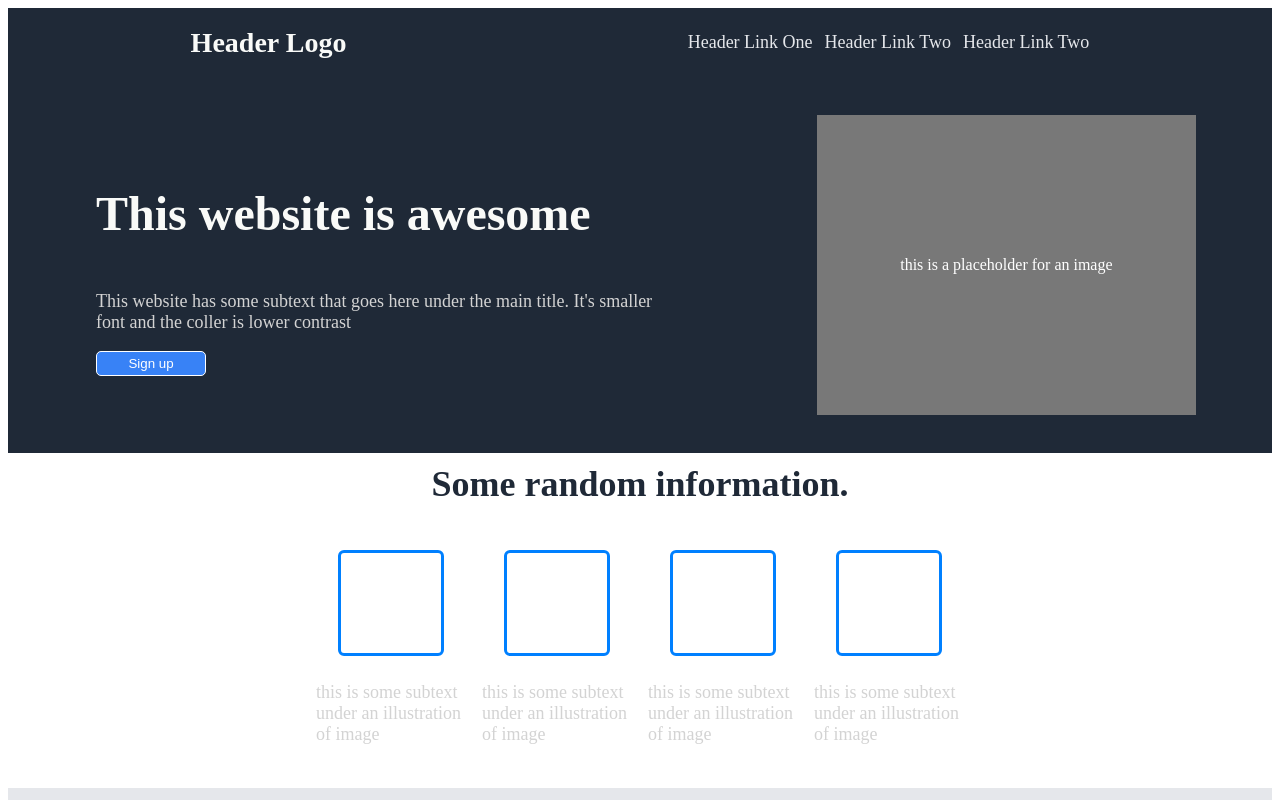
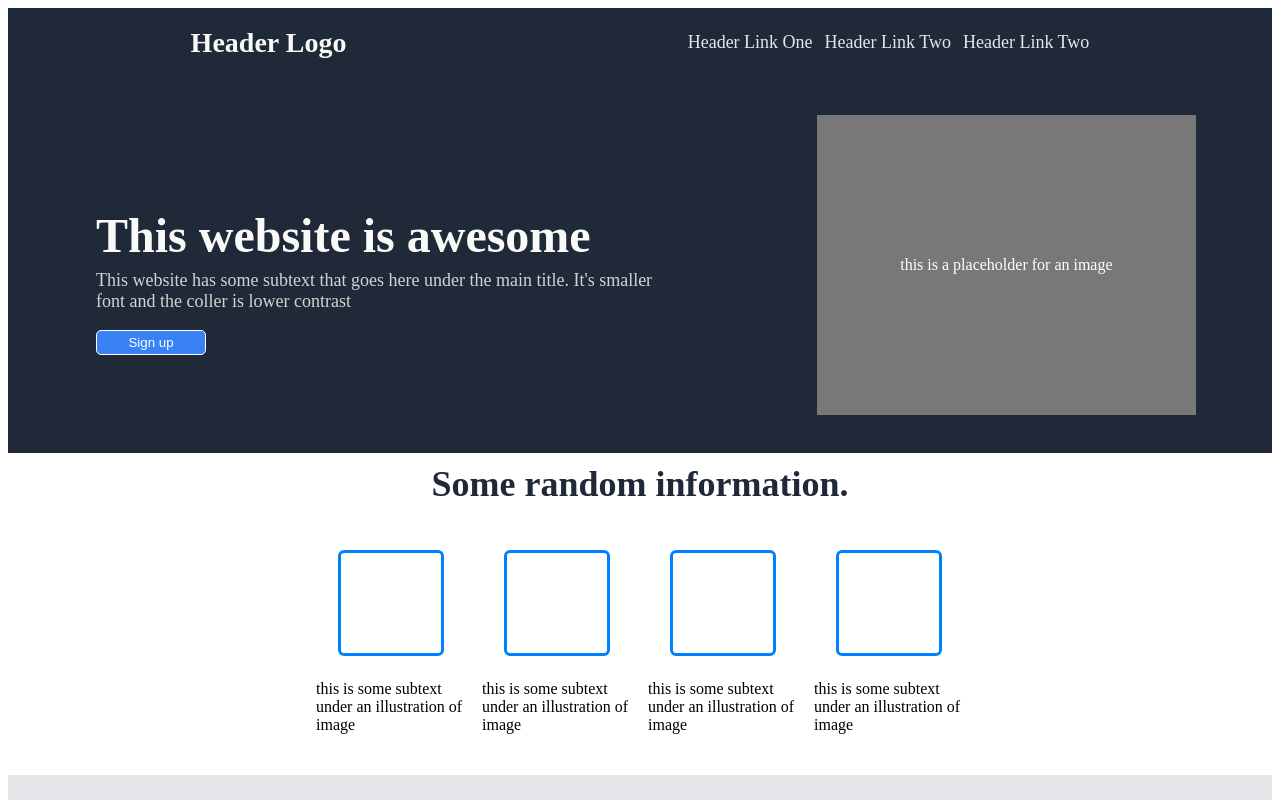
Before and after one commit to Josh8723/my-awesome-website, a plain HTML site: page index.html in a window 1280 px wide. Shown: the top 800 px of the page. Drawn offline with Linux system fonts and the light colour scheme.

Commit message:
adjusted the main h1 and paragraph to lessen space.

```diff
--- a/files/styles.css
+++ b/files/styles.css
@@ -62,9 +62,11 @@ button {
 .main-h1 {
     font-size: 48px;
     color: F9FAF8;
+    margin-bottom: 2px;
 }
 
-p {
+.main-p {
+    margin-top: 5px;
     color: lightgray;
     font-size: 18px;
 }
--- a/index.html
+++ b/index.html
@@ -20,7 +20,7 @@
     <div class="header-content">
         <div class="left-main">
             <h1 class="main-h1">This website is awesome</h1>
-            <p>This website has some subtext that goes here under the main title. It's smaller font and the coller is lower contrast</p>
+            <p class="main-p">This website has some subtext that goes here under the main title. It's smaller font and the coller is lower contrast</p>
             <button>Sign up</button>
             <!-- <div class="main-image">this is a placeholder for an image</div> -->
         </div>
```
